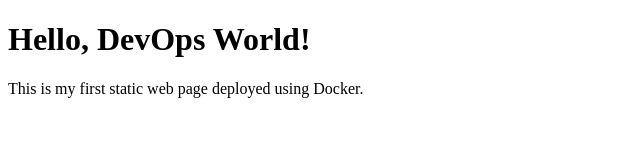
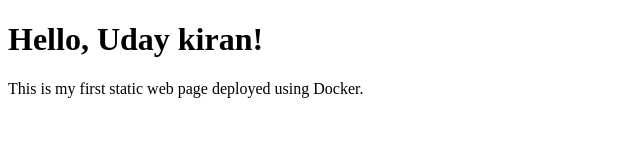
Before and after one commit to galiudaykiran/my-static-website, a plain HTML site: page index.html in a window 1280 px wide. Shown: the whole page, without its empty margins (0-640 px from the left). Drawn offline with Linux system fonts and the light colour scheme.

Commit message:
updated webpage

```diff
--- a/index.html
+++ b/index.html
@@ -4,7 +4,7 @@
     <title>My First DevOps Web Page</title>
 </head>
 <body>
-    <h1>Hello, DevOps World!</h1>
+    <h1>Hello, Uday kiran!</h1>
     <p>This is my first static web page deployed using Docker.</p>
 </body>
 </html>
```
